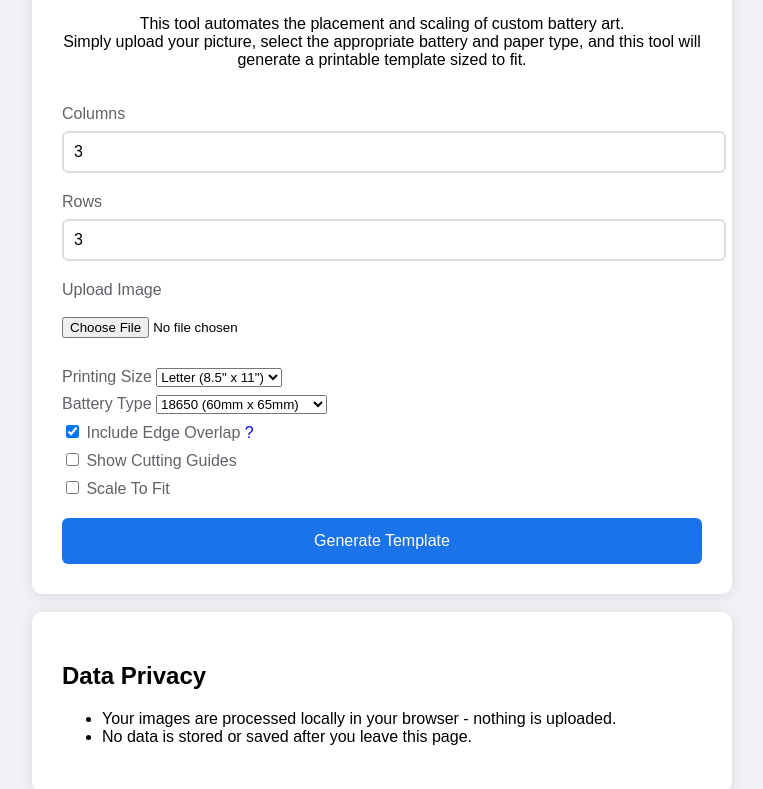
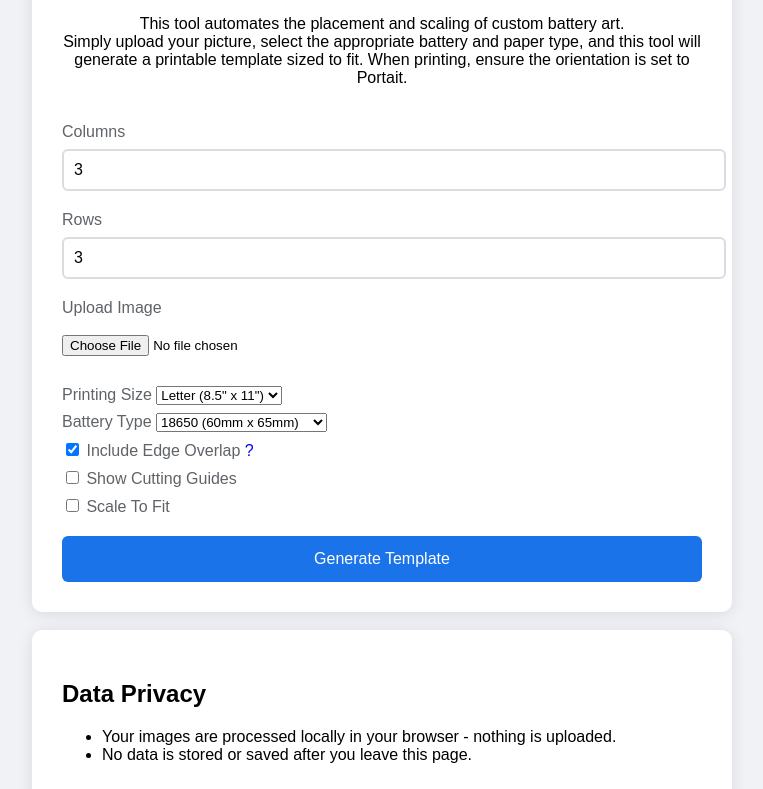
Before and after one commit to bit-shifted/wrap-gen, a plain HTML site: page index.html in a window 1280 px wide. Shown: the part 123-912 px from the top of the page, without its empty margins (258-1021 px from the left). Drawn offline with Linux system fonts and the light colour scheme.

Commit message:
Update index.html
Add portrait mode disclaimer

```diff
--- a/index.html
+++ b/index.html
@@ -15,6 +15,8 @@
             This tool automates the placement and scaling of custom battery art. <br>
             Simply upload your picture, select the appropriate battery and paper type, and this tool will generate a
             printable template sized to fit.
+
+            When printing, ensure the orientation is set to Portait.
         </div>
         <br><br>
         <div class="input-group">
```
